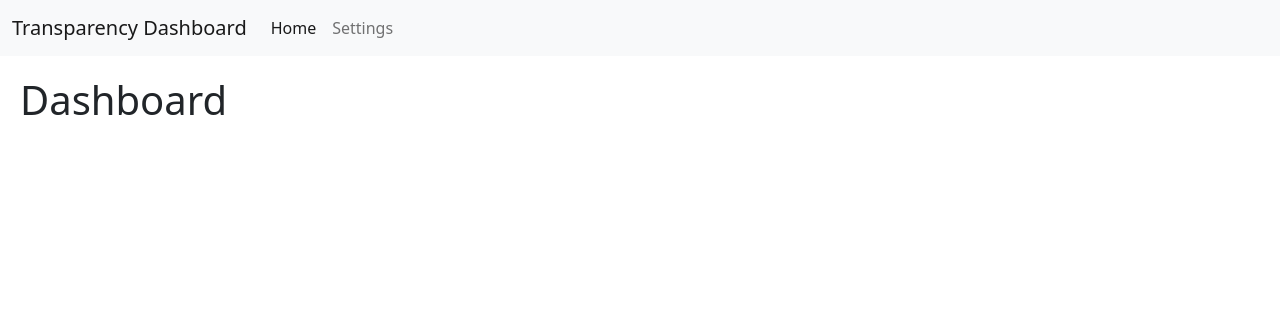
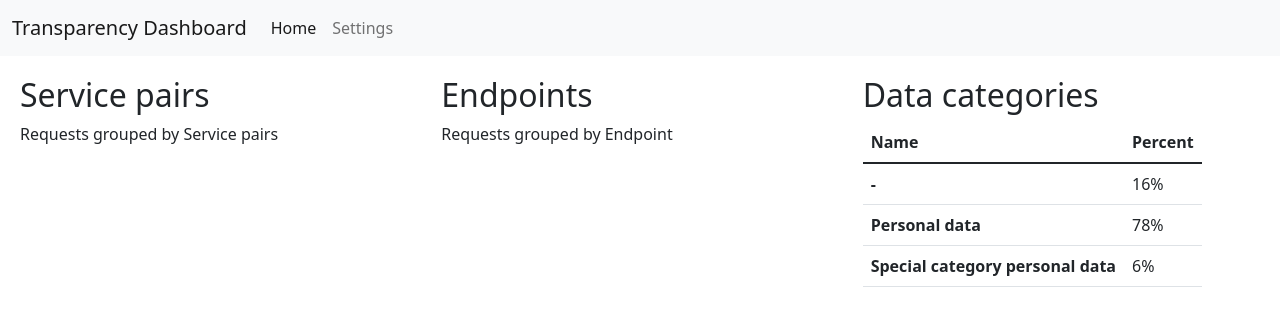
Before and after one commit to PrivacyEngineering/hawk-monitor, a React (Create React App) app in the folder frontend-v2/: page / in a window 1280 px wide. Shown: the top 326 px of the page. Built offline with nearby package versions, Linux system fonts and the light colour scheme.

Commit message:
Add data categories table

```diff
--- /dev/null
+++ b/frontend-v2/src/components/DataCategoriesTable.tsx
@@ -0,0 +1,26 @@
+import { Table } from "react-bootstrap";
+import { DataCategory, TableProps, TableRowProps } from "../types";
+import { TableHeader } from "./TableHeader";
+
+export const DataCategoriesTable = (props: TableProps<DataCategory>) => {
+  const { labels, items } = props;
+
+  return (
+    <Table style={{ 'width': 'unset' }}>
+      {/* <Table> */}
+      <TableHeader labels={labels} />
+      <tbody>{items.map((item, index) => <DataCategoriesTableRow key={index} item={item} />)}</tbody>
+    </Table>
+  )
+}
+
+const DataCategoriesTableRow = (props: TableRowProps<DataCategory>) => {
+  const { item } = props;
+
+  return (
+    <tr>
+      <td><b>{item.name}</b></td>
+      <td>{item.value.toLocaleString(undefined, { style: 'percent' })}</td>
+    </tr>
+  )
+}
--- a/frontend-v2/src/components/HomePage.tsx
+++ b/frontend-v2/src/components/HomePage.tsx
@@ -1,7 +1,54 @@
+import { Col, Row } from "react-bootstrap"
+import { DataCategory } from "../types"
+import { DataCategoriesTable } from "./DataCategoriesTable"
+
 export const HomePage = () => {
   return (
     <>
-      <h1>Dashboard</h1>
+      <Row>
+        <Col lg={6} xl={4} className="pb-3">
+          <ServicePairs />
+        </Col>
+        <Col lg={6} xl={4} className="pb-3">
+          <Endpoints />
+        </Col>
+        <Col xl={4} className="pb-3">
+          <DataCategories />
+        </Col>
+      </Row>
     </>
   )
 }
+
+const ServicePairs = () => {
+  return (
+    <>
+      <h2>Service pairs</h2>
+      Requests grouped by Service pairs
+    </>
+  )
+}
+
+const Endpoints = () => {
+  return (
+    <>
+      <h2>Endpoints</h2>
+      Requests grouped by Endpoint
+    </>
+  )
+}
+
+const DataCategories = () => {
+  const labels = ['Name', 'Percent'];
+  const items: DataCategory[] = [
+    { id: 'rest', name: '-', value: 0.1553 },
+    { id: 'personal', name: 'Personal data', value: 0.7823 },
+    { id: 'special', name: 'Special category personal data', value: 0.0624 },
+  ];
+  return (
+    <>
+      <h2>Data categories</h2>
+      <DataCategoriesTable labels={labels} items={items} />
+    </>
+  )
+}
--- a/frontend-v2/src/types.ts
+++ b/frontend-v2/src/types.ts
@@ -27,3 +27,9 @@ export interface UnmappedEndpoint {
   endpoint: string;
   httpStatusCode: number;
 }
+
+export interface DataCategory {
+  id: string;
+  name: string;
+  value: number;
+}
```
